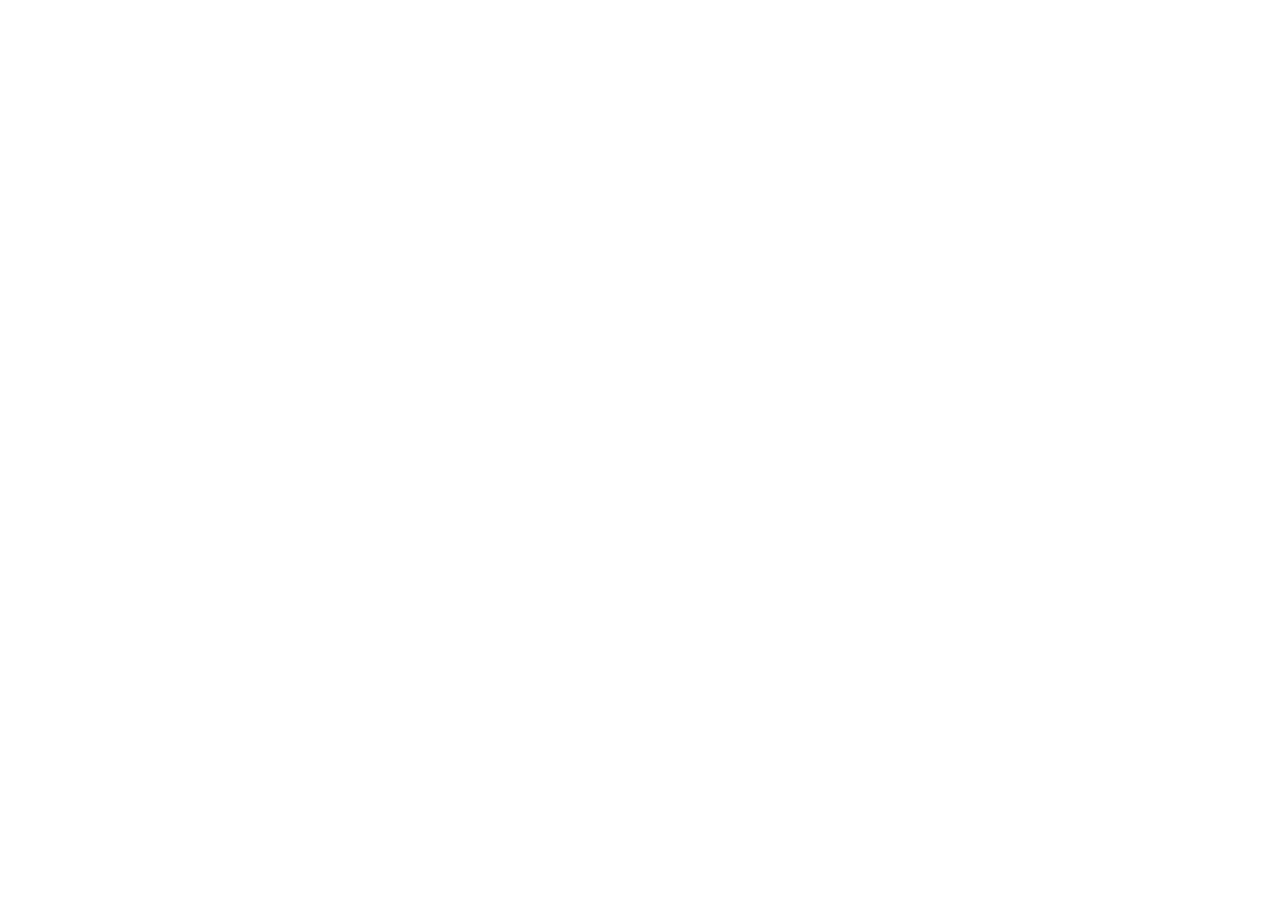
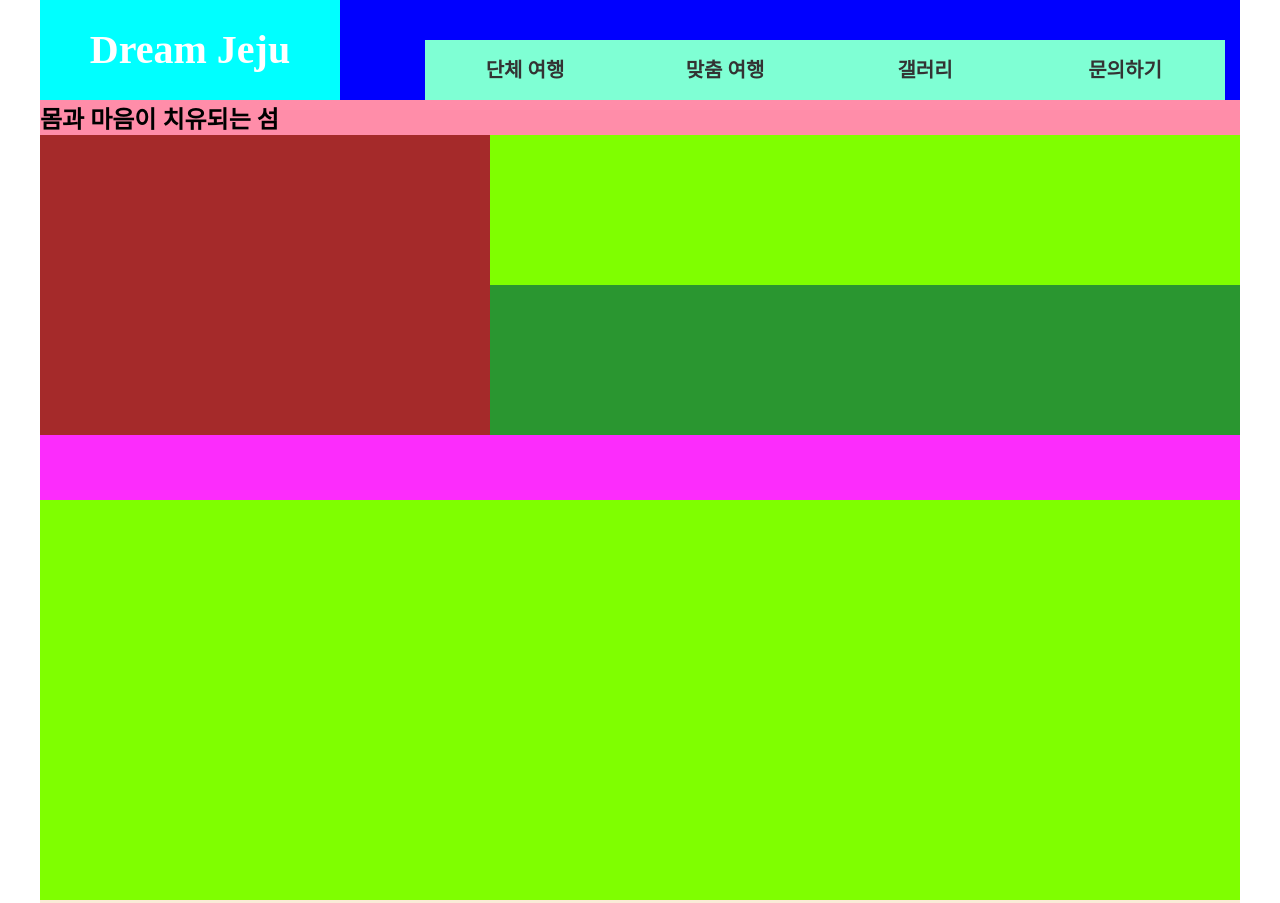
Before and after one commit to HongEungyung/layout_ex1, a plain HTML site: page index.html in a window 1280 px wide. Shown: the top 903 px of the page. Before the commit the page ends 800 px from the top, so only its background shows below. Drawn offline with Linux system fonts and the light colour scheme.

Commit message:
레이아웃 영역
상단완료 / 메인 영역 수정 중

```diff
--- /dev/null
+++ b/css/index.css
@@ -0,0 +1,129 @@
+@charset "uft-8";
+* {
+  padding: 0;
+  margin: 0;
+  box-sizing: border-box;
+}
+ul,
+li {
+  list-style: none;
+}
+a {
+  color: #333;
+  text-decoration: none;
+}
+/* 전체 레이아웃 */
+.container {
+  width: 1200px;
+  height: 1000px;
+  background-color: antiquewhite;
+  margin: auto;
+}
+/* 상단 */
+.header {
+  width: 100%;
+  height: 100px;
+  background-color: #004455;
+}
+/* 로고 */
+.logo {
+  width: 300px;
+  background-color: aqua;
+  float: left;
+}
+.logo h1 {
+  font-size: 40px;
+  color: #fff;
+  font-family: "Times New Roman", Times, serif;
+  /* ↓배경사이즈랑 같게 하면 배경사이즈=글자사이즈 라서 글자가 중앙에 옴 */
+  line-height: 100px;
+  text-align: center;
+}
+/* 메뉴 */
+nav {
+  position: relative;
+  width: 900px;
+  background-color: blue;
+  float: right;
+  height: 100%;
+}
+#topMenu {
+  position: absolute;
+  top: 0;
+  right: 15px;
+  width: calc(100% - 100px);
+  height: 60px;
+  margin-top: 40px;
+  background-color: violet;
+}
+#topMenu li {
+  width: calc(100% / 4);
+  /* float: left 주는 순간 디스플레이는 inline-block 성질이 됨 */
+  float: left;
+  line-height: 60px;
+  /* line-height 주면 height 따로 안 줘도 됨 */
+  /* height: 60px; */
+  text-align: center;
+  font-size: 20px;
+  font-weight: bold;
+  background-color: aquamarine;
+}
+#topMenu li:hover {
+  background-color: rgb(98, 197, 164);
+}
+#topMenu li:hover a {
+  color: #fff;
+}
+/* ↓링크 a:hover 로 바로 줘도 됨*/
+/* #topMenu li a:hover{
+    background-color: rgb(98, 197, 164);
+    color: #fff;
+} */
+/* 메인 */
+.contents {
+  width: 100%;
+  height: 800px;
+  background-color: rgb(167, 227, 255);
+}
+/* 힐링 */
+.main-top {
+  width: 100%;
+  height: calc(100% / 2);
+  background-color: rgb(252, 44, 252);
+}
+/* title */
+.main-top h2 {
+  background-color: rgb(255, 141, 169);
+}
+/* 설명 */
+.description {
+  width: 100%;
+  height: 300px;
+  background-color: blueviolet;
+}
+.desc-img {
+  float: left;
+  width: 450px;
+  height: 100%;
+  background-color: brown;
+}
+.desc-detail {
+  float: left;
+  width: calc(100% - 450px);
+  height: 100%;
+  background-color: cadetblue;
+}
+.detail-top{
+    height: calc(100% / 2);
+    background-color: chartreuse;
+}
+.detail-bottom{
+    height: calc(100% / 2);
+    background-color: rgb(42, 150, 48);
+}
+/* 액티비티 */
+.main-bottom {
+  height: calc(100% / 2);
+  background-color: chartreuse;
+}
+/* 하단 */
--- a/index.html
+++ b/index.html
@@ -1,11 +1,71 @@
 <!DOCTYPE html>
 <html lang="ko">
-<head>
-    <meta charset="UTF-8">
-    <meta name="viewport" content="width=device-width, initial-scale=1.0">
-    <title>Document</title>
-</head>
-<body>
-    <!-- 레이아웃 연습 -->
-</body>
+  <head>
+    <meta charset="UTF-8" />
+    <meta name="viewport" content="width=device-width, initial-scale=1.0" />
+    <title>드림 제주 사이트 연습</title>
+    <link rel="stylesheet" href="css/index.css" />
+  </head>
+  <body>
+    <!-- 전체 레이아웃 -->
+    <div class="container">
+      <!-- 상단 -->
+      <header class="header">
+        <!-- 로고 -->
+        <div class="logo">
+          <a href="#">
+            <h1>Dream Jeju</h1>
+          </a>
+        </div>
+        <!-- 메뉴 -->
+        <nav>
+          <ul id="topMenu">
+            <li><a href="#">단체 여행</a></li>
+            <li><a href="#">맞춤 여행</a></li>
+            <li><a href="#">갤러리</a></li>
+            <li><a href="#">문의하기</a></li>
+          </ul>
+        </nav>
+      </header>
+      <!-- 메인 -->
+      <main class="contents">
+        <!-- 힐링 -->
+        <div class="main-top">
+            <!-- title -->
+          <h2>몸과 마음이 치유되는 섬</h2>
+          <!-- 설명 -->
+          <div class="description">
+            <!-- 설명 이미지 -->
+             <div class="desc-img">
+                 <img src="" alt="">
+             </div>
+             <!-- 자세한 설명 -->
+            <div class="desc-detail">
+                <!-- detail-top -->
+                 <div class="detail-top"></div>
+                <!-- detail-bottom -->
+                 <div class="detail-bottom"></div>
+            </div>
+            <div class="main-top-story-right">
+              <div class="main-top-story-right-first"></div>
+              <div class="main-top-story-right-second"></div>
+            </div>
+          </div>
+        </div>
+        <!-- 액티비티 -->
+        <div class="main-bottom">
+          <div class="main-bottom-title"></div>
+          <div class="main-bottom-story">
+            <div class="main-bottom-stoy-left"></div>
+            <div class="main-bottom-story-right">
+              <div class="main-bottom-story-right-first"></div>
+              <div class="main-bottom-story-right-second"></div>
+            </div>
+          </div>
+        </div>
+      </main>
+      <!-- 하단 -->
+      <footer class="footer"></footer>
+    </div>
+  </body>
 </html>
```
